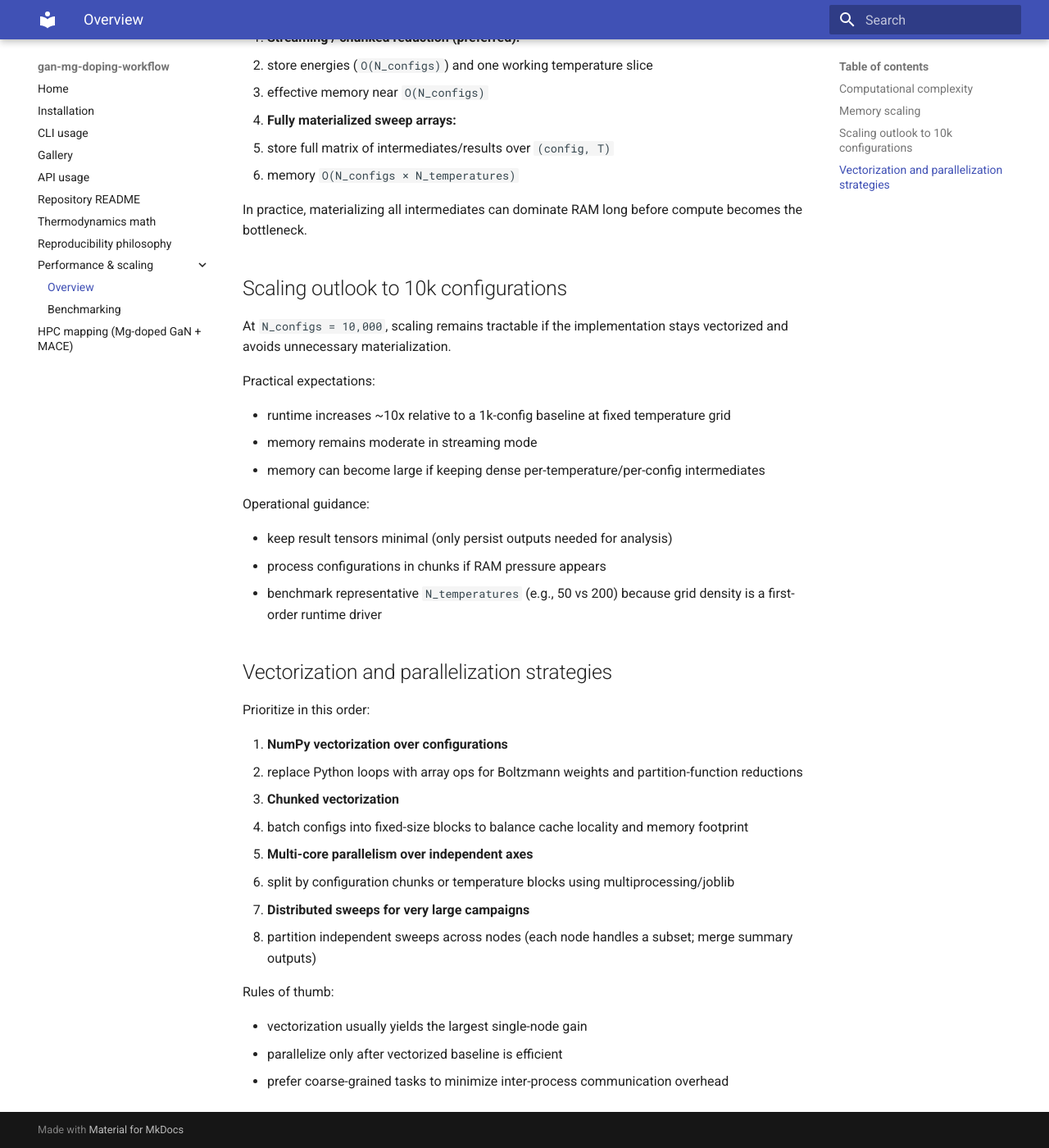
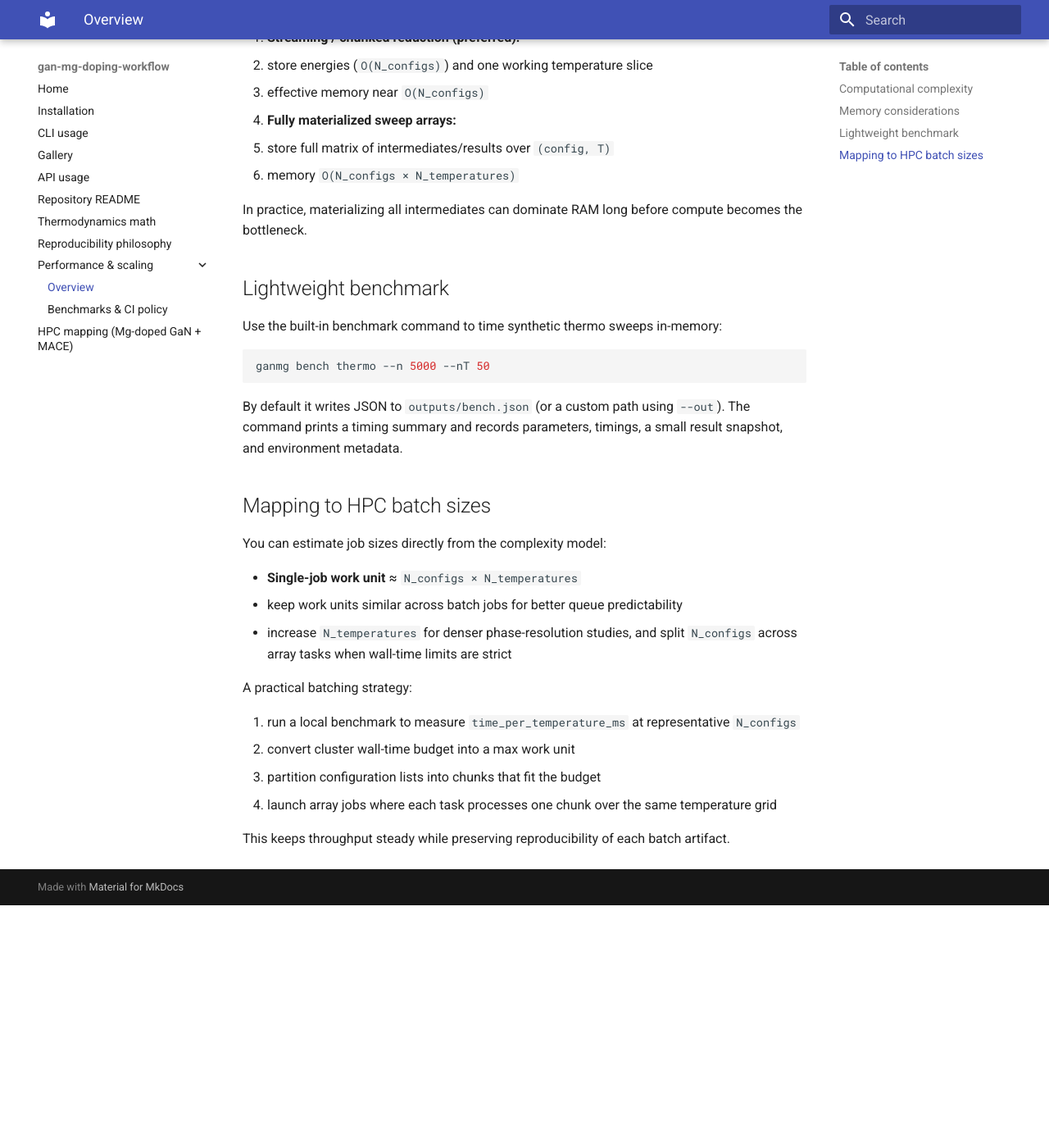
Before and after one commit to AnorakOasis001/gan-mg-doping-workflow, an MkDocs documentation site: the page built from docs/performance.md, in a window 1280 px wide and 1400 px high, scrolled down 697 px. Shown: the whole window at 82% size. Built offline with MkDocs 1.6.1 and Material for MkDocs 9.7.7, drawn with Linux system fonts in a browser that asks for light colours; after the commit the page ends 1801 px from its top, so only the background shows below that; some of the changed text lies outside the part shown.

Commit message:
Add lightweight thermo benchmark coverage and performance docs

````diff
--- a/docs/performance.md
+++ b/docs/performance.md
@@ -1,6 +1,6 @@
 # Performance & scaling
 
-This page summarizes the cost model for thermodynamic sweeps and practical scaling guidance.
+This page summarizes the cost model for thermodynamic sweeps, memory behavior, and practical HPC sizing.
 
 ## Computational complexity
 
@@ -16,7 +16,7 @@ A useful engineering approximation is:
 - total floating-point work grows linearly with number of temperatures
 - doubling both multiplies runtime by ~4x
 
-## Memory scaling
+## Memory considerations
 
 Memory has two common regimes:
 
@@ -30,37 +30,29 @@ Memory has two common regimes:
 
 In practice, materializing all intermediates can dominate RAM long before compute becomes the bottleneck.
 
-## Scaling outlook to 10k configurations
+## Lightweight benchmark
 
-At `N_configs = 10,000`, scaling remains tractable if the implementation stays vectorized and avoids unnecessary materialization.
+Use the built-in benchmark command to time synthetic thermo sweeps in-memory:
 
-Practical expectations:
+```bash
+ganmg bench thermo --n 5000 --nT 50
+```
 
-- runtime increases ~10x relative to a 1k-config baseline at fixed temperature grid
-- memory remains moderate in streaming mode
-- memory can become large if keeping dense per-temperature/per-config intermediates
+By default it writes JSON to `outputs/bench.json` (or a custom path using `--out`). The command prints a timing summary and records parameters, timings, a small result snapshot, and environment metadata.
 
-Operational guidance:
+## Mapping to HPC batch sizes
 
-- keep result tensors minimal (only persist outputs needed for analysis)
-- process configurations in chunks if RAM pressure appears
-- benchmark representative `N_temperatures` (e.g., 50 vs 200) because grid density is a first-order runtime driver
+You can estimate job sizes directly from the complexity model:
 
-## Vectorization and parallelization strategies
+- **Single-job work unit** ≈ `N_configs × N_temperatures`
+- keep work units similar across batch jobs for better queue predictability
+- increase `N_temperatures` for denser phase-resolution studies, and split `N_configs` across array tasks when wall-time limits are strict
 
-Prioritize in this order:
+A practical batching strategy:
 
-1. **NumPy vectorization over configurations**
-   - replace Python loops with array ops for Boltzmann weights and partition-function reductions
-2. **Chunked vectorization**
-   - batch configs into fixed-size blocks to balance cache locality and memory footprint
-3. **Multi-core parallelism over independent axes**
-   - split by configuration chunks or temperature blocks using multiprocessing/joblib
-4. **Distributed sweeps for very large campaigns**
-   - partition independent sweeps across nodes (each node handles a subset; merge summary outputs)
+1. run a local benchmark to measure `time_per_temperature_ms` at representative `N_configs`
+2. convert cluster wall-time budget into a max work unit
+3. partition configuration lists into chunks that fit the budget
+4. launch array jobs where each task processes one chunk over the same temperature grid
 
-Rules of thumb:
-
-- vectorization usually yields the largest single-node gain
-- parallelize only after vectorized baseline is efficient
-- prefer coarse-grained tasks to minimize inter-process communication overhead
+This keeps throughput steady while preserving reproducibility of each batch artifact.
--- a/mkdocs.yml
+++ b/mkdocs.yml
@@ -22,7 +22,7 @@ nav:
   - Reproducibility philosophy: reproducibility-philosophy.md
   - Performance & scaling:
       - Overview: performance.md
-      - Benchmarking: performance-scaling.md
+      - Benchmarks & CI policy: performance-scaling.md
   - HPC mapping (Mg-doped GaN + MACE): hpc_mapping.md
 
 markdown_extensions:
````
Also changed, not shown: 2 other files.
